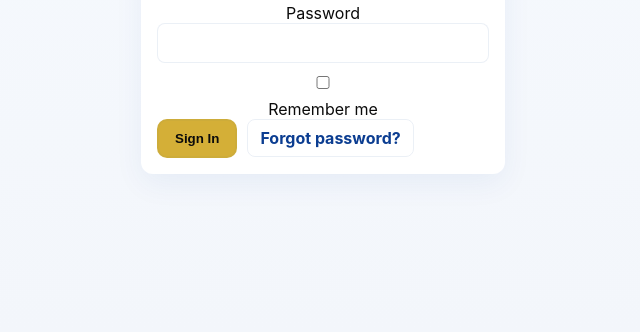
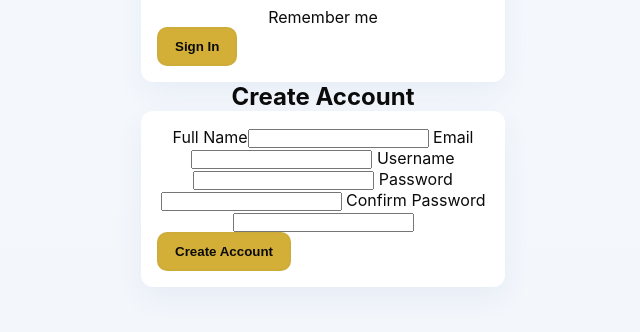
Before and after one commit to Mifavourite/HD-MedED, a website: page login.html in a window 1280 px wide. Shown: the part 468-800 px from the top of the page, without its empty margins (317-957 px from the left). Drawn offline with Linux system fonts and the light colour scheme.

Commit message:
Update login.html

```diff
--- a/login.html
+++ b/login.html
@@ -4,6 +4,7 @@
 <head>
   <meta charset="utf-8" /><meta name="viewport" content="width=device-width,initial-scale=1" />
   <title>Member Login — Helpers Dynasty</title>
+  <link rel="icon" type="image/jpeg" href="ok.jpg" id="favicon">
   <link rel="stylesheet" href="assets/css/styles.css" />
 </head>
 <body class="auth-page">
@@ -14,6 +15,15 @@
       </div>
       <span class="auth-brand-name">Helpers Dynasty</span>
     </a>
+
+    <!-- Tab Switcher -->
+    <div class="auth-tabs">
+      <button class="auth-tab active" data-tab="login">Login</button>
+      <button class="auth-tab" data-tab="signup">Create Account</button>
+    </div>
+
+    <!-- Login Form -->
+    <div id="loginTab" class="auth-tab-content active">
       <h2>Member Login</h2>
       <form id="loginPageForm" class="card">
         <label>Email or Username<input id="loginEmail" type="text" required /></label>
@@ -21,12 +31,29 @@
         <label class="small"><input id="rememberMe" type="checkbox"> Remember me</label>
         <div class="form-actions">
           <button type="submit" class="btn btn-primary">Sign In</button>
-        <a href="#" class="btn btn-ghost">Forgot password?</a>
         </div>
       </form>
-    <p class="muted"></p>
+    </div>
+
+    <!-- Create Account Form -->
+    <div id="signupTab" class="auth-tab-content">
+      <h2>Create Account</h2>
+      <form id="signupPageForm" class="card">
+        <label>Full Name<input id="signupName" type="text" required /></label>
+        <label>Email<input id="signupEmail" type="email" required /></label>
+        <label>Username<input id="signupUsername" type="text" required /></label>
+        <label>Password<input id="signupPass" type="password" required minlength="6" /></label>
+        <label>Confirm Password<input id="signupPassConfirm" type="password" required /></label>
+        <div class="form-actions">
+          <button type="submit" class="btn btn-primary">Create Account</button>
+        </div>
+      </form>
+    </div>
+
+    <p class="auth-message muted" id="authMessage"></p>
   </main>
 
   <script src="assets/js/script.js" defer></script>
+  <script src="assets/js/auth.js" defer></script>
 </body>
 </html>
```
Lines whose indentation alone changed are shown as unchanged.
